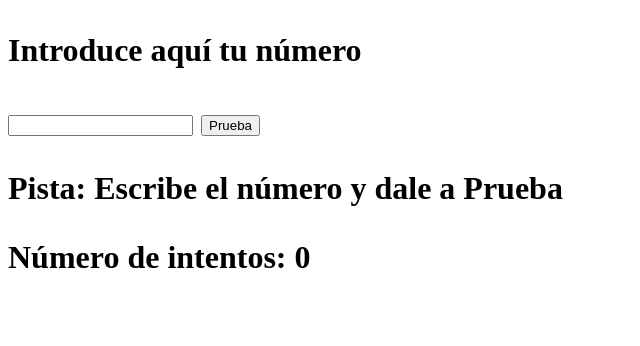
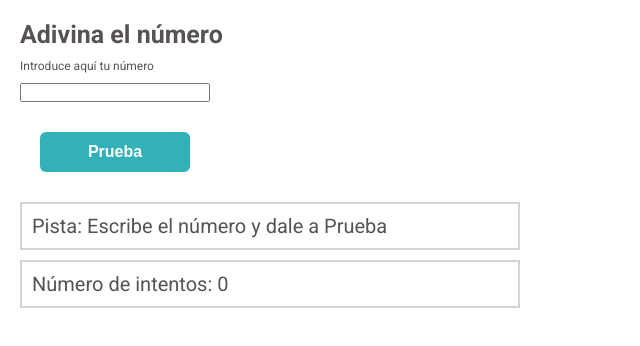
Before and after one commit to Adalab/modulo-2-evaluacion-intermedia-Karlafdez7, a plain HTML site: page index.html in a window 1280 px wide. Shown: the whole page, without its empty margins (0-640 px from the left). Drawn offline with Linux system fonts and the light colour scheme.

Commit message:
add style_css

```diff
--- a/css/style.css
+++ b/css/style.css
@@ -0,0 +1,65 @@
+* {
+    box-sizing: border-box;
+    margin: 0;
+    padding: 0;
+
+}
+:root {
+    font-size: 62.5%;
+    font-family: "Roboto", sans-serif;
+}
+
+.container {
+    display: flex;
+    flex-direction: column;
+    align-items: flex-start;
+    color: rgba(88, 83, 83);
+    margin: 2rem 2rem;
+
+}
+
+.title {
+    font-size: 2.5rem;
+    margin-bottom: 1rem;
+}
+
+.content_title {
+    font-size: 1.2rem;
+    margin-bottom: 1rem;
+}
+.css-form {
+    display: flex;
+    flex-direction: column;
+    gap: 1rem;
+    width: 40rempx;
+    font-size: 1.8rem;
+}
+
+.css-btn {
+    width: 15rem;
+    height: 4rem;
+    background-color: #33b1b7;
+    border: #33b1b7;
+    border-radius: 6px;
+    color: white;
+    font-size: 16px;
+    font-weight: 600;
+    margin: 2rem;
+}
+
+.slection {
+    width: 200px;
+    height: 3rem;
+    border-radius: 6px;
+    background-color: rgba(226, 225, 225);
+    border-color: rgba(226, 225, 225);
+    font-size: 16px;
+}
+
+.content_p {
+    margin-top: 1rem;
+    font-size: 2rem;
+    width: 50rem;
+    border: solid 2px rgb(212, 212, 212);
+    padding: 1rem;
+}
--- a/index.html
+++ b/index.html
@@ -5,21 +5,23 @@
     <meta charset="UTF-8" />
     <meta http-equiv="X-UA-Compatible" content="IE=edge" />
     <meta name="viewport" content="width=device-width, initial-scale=1.0" />
+    <link href="https://fonts.googleapis.com/css2?family=Roboto:wght@300;400;700&display=swap" rel="stylesheet" />
+    <link rel="stylesheet" href="./css/style.css" />
     <title>Adivina el número: Karla</title>
-    <link rel="stylesheet" href="./css/style.css" />
 </head>
 
 <body>
-    <h1>
-        <Adivina el número</h1>
-            <p>Introduce aquí tu número</p>
-            <form action="#">
-                <input type="number" class="js-number" />
-                <input type="button" class="js-btn" value="Prueba" />
-            </form>
-            <p class="js-message">Pista: Escribe el número y dale a Prueba</p>
-            <p class="js-try">Número de intentos: 0</p>
-            <script src="./js/main.js"></script>
+    <main class="container">
+        <h1 class="title"> Adivina el número</h1>
+        <p class="content_title">Introduce aquí tu número</p>
+        <form class="css-form" action="#">
+            <input type="number" class="selection js-number" />
+            <input type="button" class=" css-btn js-btn" value="Prueba" />
+        </form>
+        <p class=" content_p js-message">Pista: Escribe el número y dale a Prueba</p>
+        <p class="content_p js-try">Número de intentos: 0</p>
+    </main>
+    <script src="./js/main.js"></script>
 </body>
 
 </html>
```
